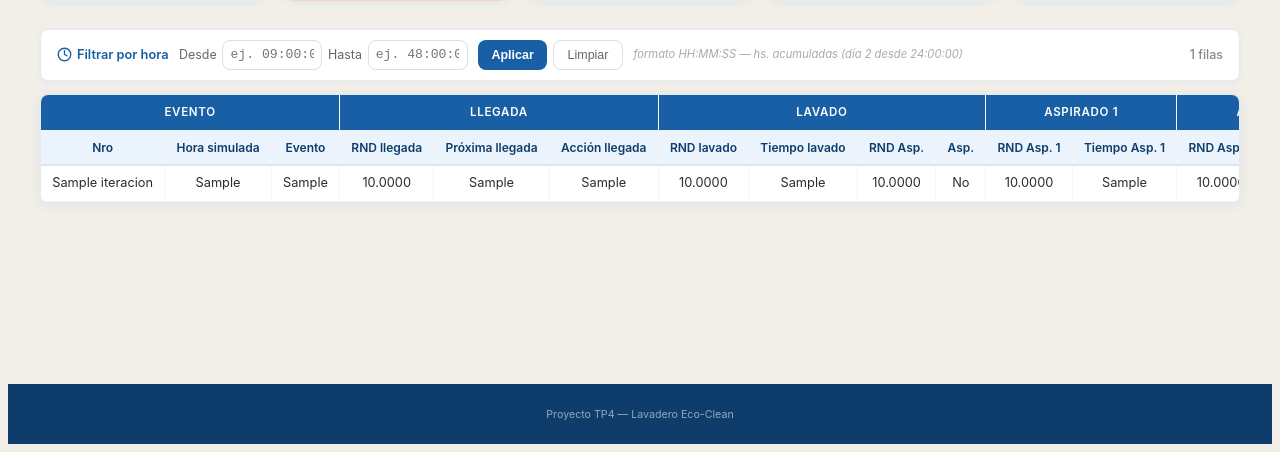
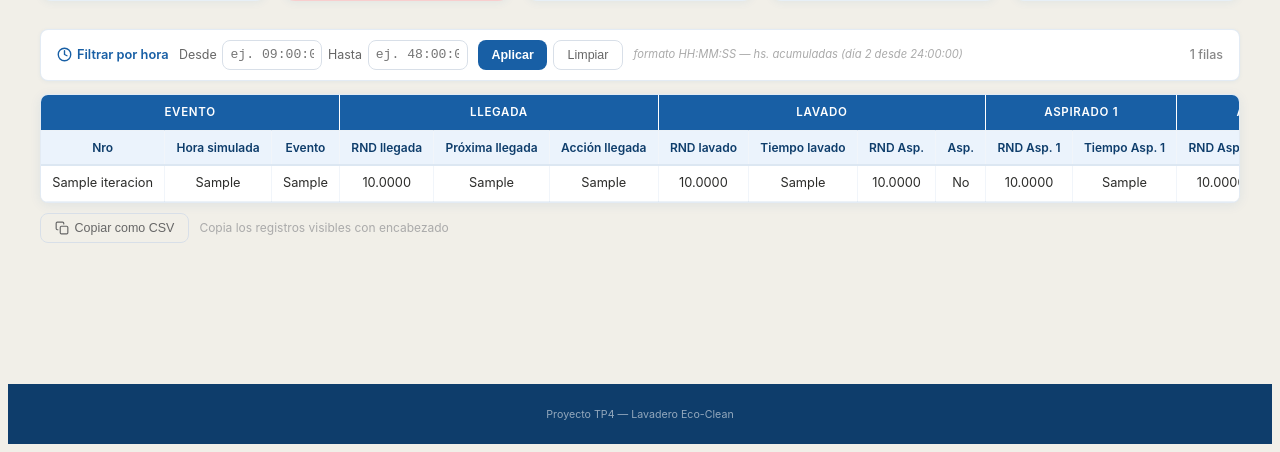
Before and after one commit to nzlopez07/SIMTP4-G4, a Flask app: template boundary/templates/resultados.html in a window 1280 px wide. Shown: the part 364-816 px from the top of the page. Run offline with Flask 2, Linux system fonts and the light colour scheme; the template is opened without the code that fills it: most values are stand-ins (such as "Sample title", 1, 10 or a date in 2020).

Commit message:
feat: boton re lindo para copiar registros a LibreOfice

```diff
--- /dev/null
+++ b/boundary/static/copiar-csv.js
@@ -0,0 +1,56 @@
+(function () {
+  "use strict";
+
+  function escaparCSV(texto) {
+    // Reemplaza el guión de celdas vacías por cadena vacía
+    var s = texto.replace(/—|–/g, "");
+    if (s.indexOf(",") !== -1 || s.indexOf('"') !== -1 || s.indexOf("\n") !== -1) {
+      return '"' + s.replace(/"/g, '""') + '"';
+    }
+    return s;
+  }
+
+  function construirCSV(tabla) {
+    var tbody = tabla.querySelector("tbody");
+
+    var headers = Array.from(tabla.querySelectorAll("thead tr:last-child th")).map(function (th) {
+      return escaparCSV(th.textContent.trim());
+    });
+
+    var filas = Array.from(tbody.rows)
+      .filter(function (r) { return r.style.display !== "none"; })
+      .map(function (row) {
+        return Array.from(row.cells).map(function (td) {
+          return escaparCSV(td.textContent.trim());
+        }).join(",");
+      });
+
+    return [headers.join(",")].concat(filas).join("\n");
+  }
+
+  document.addEventListener("DOMContentLoaded", function () {
+    var tabla = document.querySelector(".results-table");
+    var btn   = document.getElementById("btn-copiar-csv");
+    var hint  = document.getElementById("tabla-acciones-hint");
+    if (!tabla || !btn) return;
+
+    btn.addEventListener("click", function () {
+      var csv = construirCSV(tabla);
+      navigator.clipboard.writeText(csv).then(function () {
+        if (hint) {
+          hint.textContent = "¡Copiado al portapapeles!";
+          hint.classList.add("tabla-acciones__hint--ok");
+          setTimeout(function () {
+            hint.textContent = "Copia los registros visibles con encabezado";
+            hint.classList.remove("tabla-acciones__hint--ok");
+          }, 2500);
+        }
+      }).catch(function () {
+        mostrarModalError(
+          "Error al copiar",
+          "No se pudo acceder al portapapeles. Verificá que el navegador tenga permiso."
+        );
+      });
+    });
+  });
+})();
--- a/boundary/static/modal-error.js
+++ b/boundary/static/modal-error.js
@@ -1,8 +1,31 @@
+// Cierra el modal activo quitándolo del DOM.
 function _cerrarModal() {
-  var el = document.getElementById('error-modal');
+  var el = document.getElementById("error-modal");
   if (el) el.remove();
 }
 
-document.addEventListener('keydown', function(e) {
-  if (e.key === 'Escape') _cerrarModal();
+// Crea y muestra un modal de error reutilizable en cualquier página.
+function mostrarModalError(titulo, mensaje) {
+  _cerrarModal();
+
+  var overlay = document.createElement("div");
+  overlay.className = "modal-overlay";
+  overlay.id = "error-modal";
+  overlay.setAttribute("onclick", "if(event.target===this)_cerrarModal()");
+
+  var card = document.createElement("div");
+  card.className = "modal-card";
+  card.innerHTML =
+    '<h2 class="modal-title">' + titulo + "</h2>" +
+    '<p class="modal-message">' + mensaje + "</p>" +
+    '<div class="modal-actions">' +
+      '<button class="btn btn-primary" onclick="_cerrarModal()">Entendido</button>' +
+    "</div>";
+
+  overlay.appendChild(card);
+  document.body.appendChild(overlay);
+}
+
+document.addEventListener("keydown", function (e) {
+  if (e.key === "Escape") _cerrarModal();
 });
--- a/boundary/static/styles.css
+++ b/boundary/static/styles.css
@@ -645,6 +645,33 @@ body {
     }
 }
 
+/* --- Acciones de tabla (copiar CSV, etc.) --- */
+.tabla-acciones {
+    display: flex;
+    align-items: center;
+    gap: 0.65rem;
+    margin-top: 0.6rem;
+}
+
+.tabla-acciones__btn {
+    height: 30px;
+    padding: 0 0.85rem;
+    font-size: 0.78rem;
+    display: inline-flex;
+    align-items: center;
+    gap: 6px;
+}
+
+.tabla-acciones__hint {
+    font-size: 0.75rem;
+    color: #aaa;
+}
+
+.tabla-acciones__hint--ok {
+    color: #16a34a;
+    font-weight: 500;
+}
+
 /* --- Barra de filtro horario --- */
 .filtro-bar {
     background: var(--blanco);
--- a/boundary/templates/base.html
+++ b/boundary/templates/base.html
@@ -17,6 +17,7 @@
         </div>
     </nav>
     {% block content %}{% endblock %}
+    <script src="{{ url_for('static', filename='modal-error.js') }}"></script>
     <footer>
         <small>Proyecto TP4 — Lavadero Eco-Clean</small>
     </footer>
--- a/boundary/templates/modal-error.html
+++ b/boundary/templates/modal-error.html
@@ -8,5 +8,4 @@
     </div>
   </div>
 </div>
-<script src="{{ url_for('static', filename='modal-error.js') }}"></script>
 {% endif %}
--- a/boundary/templates/resultados.html
+++ b/boundary/templates/resultados.html
@@ -111,6 +111,20 @@
     </table>
   </div>
 
+  <div class="tabla-acciones">
+    <button class="btn-ghost tabla-acciones__btn" type="button" id="btn-copiar-csv">
+      <svg xmlns="http://www.w3.org/2000/svg" width="14" height="14" viewBox="0 0 24 24" fill="none"
+        stroke="currentColor" stroke-width="2" stroke-linecap="round" stroke-linejoin="round">
+        <rect x="9" y="9" width="13" height="13" rx="2" ry="2"/>
+        <path d="M5 15H4a2 2 0 0 1-2-2V4a2 2 0 0 1 2-2h9a2 2 0 0 1 2 2v1"/>
+      </svg>
+      Copiar como CSV
+    </button>
+    <span class="tabla-acciones__hint" id="tabla-acciones-hint">
+      Copia los registros visibles con encabezado
+    </span>
+  </div>
+
   {% else %}
 
   <div class="empty-state">
@@ -136,5 +150,6 @@
 </div>
 
 <script defer src="{{ url_for('static', filename='filtro-horario.js') }}"></script>
+<script defer src="{{ url_for('static', filename='copiar-csv.js') }}"></script>
 
 {% endblock %}
```
Also changed, not shown: boundary/static/filtro-horario.js (+4 -43 lines), boundary/static/formulario-validacion.js (+8 -13 lines), boundary/templates/formulario-simulacion.html (+16 -25 lines).
